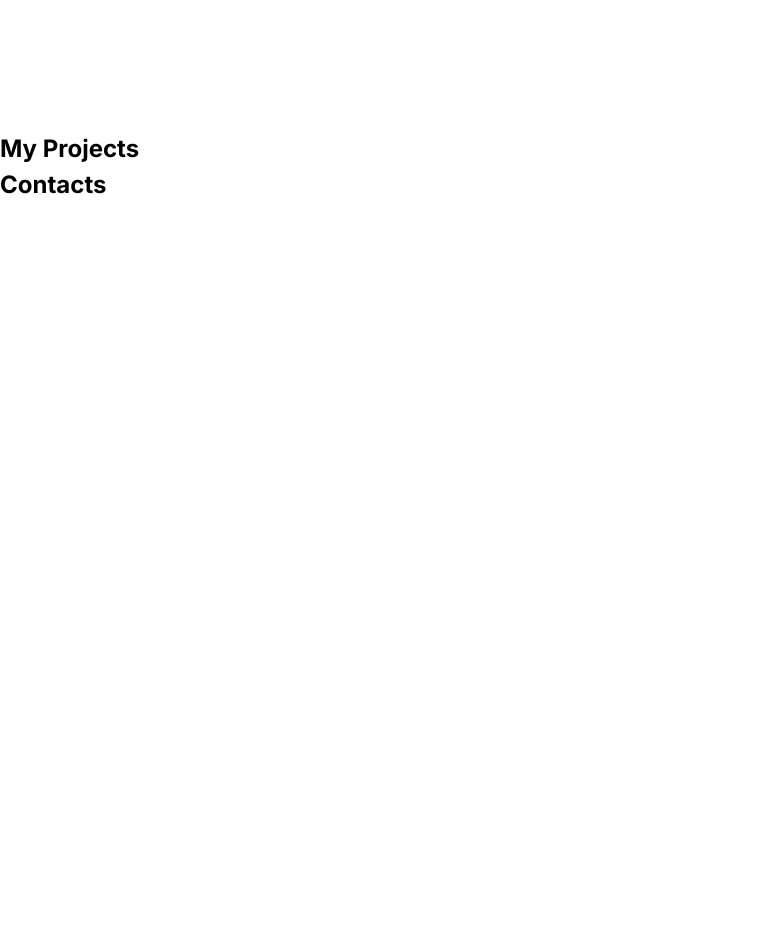
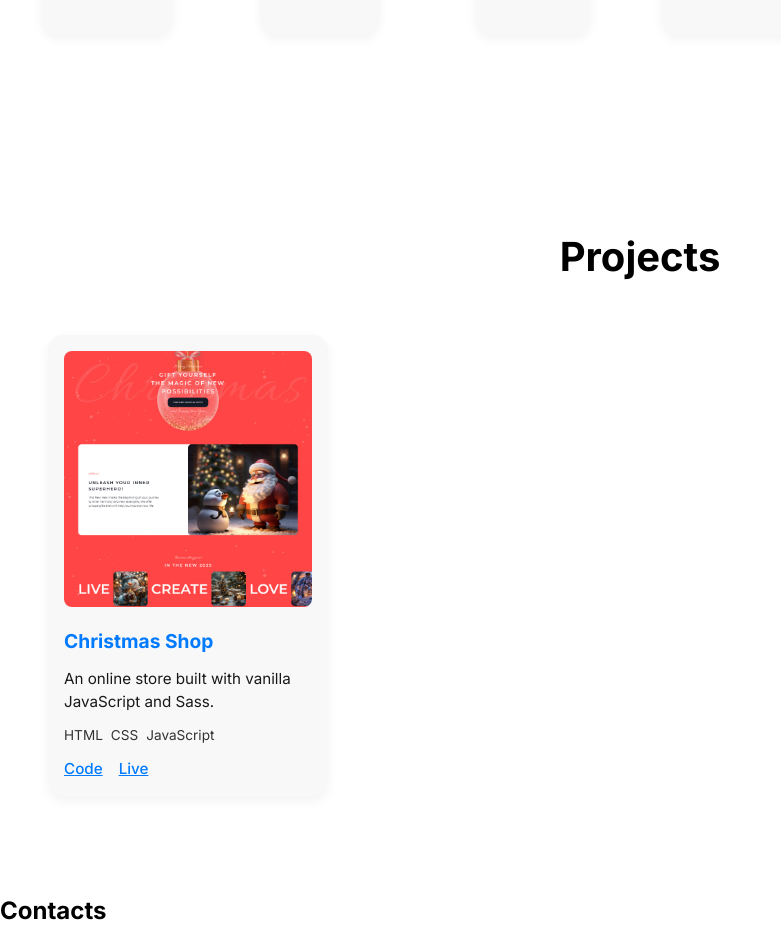
Before and after one commit to Chebannich/my-portfolio, a React (Vite) app: page / in a window 1280 px wide. Shown: the part 1523-2452 px from the top of the page, without its empty margins (0-781 px from the left). Before the commit the page ends 1726 px from the top, so only its background shows below. Built offline with nearby package versions, Linux system fonts and the light colour scheme.

Commit message:
feat: Add Projects section with first item

```diff
--- /dev/null
+++ b/src/components/Projects/Projects.scss
@@ -0,0 +1,80 @@
+.projects {
+  padding: 6rem 3rem;
+
+  &__title {
+    text-align: center;
+    font-size: 2.5rem;
+    margin-bottom: 3rem;
+  }
+
+  &__grid {
+    display: grid;
+    grid-template-columns: repeat(5, minmax(280px, 1fr));
+    gap: 2rem;
+  }
+
+  &__card {
+    background: var(--card);
+    border-radius: 1rem;
+    box-shadow: var(--shadow);
+    overflow: hidden;
+    padding: 1rem;
+    display: flex;
+    flex-direction: column;
+    gap: 0.75rem;
+    transition: transform 0.3s ease, box-shadow 0.3s ease;
+
+    &:hover {
+      transform: translateY(-4px);
+      box-shadow: var(--shadow-lg);
+    }
+
+    img {
+      width: 100%;
+      height: calc(100vw/5);
+      border-radius: 0.5rem;
+      object-fit: cover;
+    }
+
+    h3 {
+      font-size: 1.2rem;
+      color: var(--accent);
+      margin: 0.5rem 0 0;
+    }
+
+    p {
+      font-size: 0.95rem;
+      opacity: 0.9;
+      line-height: 1.5;
+    }
+
+    ul {
+      display: flex;
+      flex-wrap: wrap;
+      gap: 0.5rem;
+      font-size: 0.85rem;
+      color: var(--text);
+      opacity: 0.8;
+      list-style: none;
+      padding: 0;
+      margin: 0;
+    }
+
+    .projects__links {
+      margin-top: auto;
+      display: flex;
+      gap: 1rem;
+
+      a {
+        color: var(--accent);
+        font-weight: 500;
+        font-size: 0.95rem;
+        transition: 0.2s;
+
+        &:hover {
+          text-decoration: underline;
+        }
+      }
+    }
+  }
+}
--- a/src/components/Projects/Projects.tsx
+++ b/src/components/Projects/Projects.tsx
@@ -1,7 +1,40 @@
+import './Projects.scss';
+
+const projects = [
+  {
+    title: 'Christmas Shop',
+    description: 'An online store built with vanilla JavaScript and Sass.',
+    stack: ['HTML', 'CSS', 'JavaScript'],
+    image: 'src/assets/img/christmas-shop.jpg',
+    github: 'https://github.com/chebannich/christmas-shop',
+    demo: 'https://chebannich.github.io/christmas-shop/',
+  },
+];
+
 const Projects = () => {
   return (
-    <section className="projects">
-      <h1>My Projects</h1>
+    <section className="projects" id="projects">
+      <div className="container">
+        <h2 className="projects__title">Projects</h2>
+        <div className="projects__grid">
+          {projects.map((project) => (
+            <div key={project.title} className="projects__card">
+              <img src={project.image} alt={project.title} />
+              <h3>{project.title}</h3>
+              <p>{project.description}</p>
+              <ul>
+                {project.stack.map((tech) => (
+                  <li key={tech}>{tech}</li>
+                ))}
+              </ul>
+              <div className="projects__links">
+                <a href={project.github} target="_blank" rel="noreferrer">Code</a>
+                <a href={project.demo} target="_blank" rel="noreferrer">Live</a>
+              </div>
+            </div>
+          ))}
+        </div>
+      </div>
     </section>
   );
 };
--- a/src/styles/_variables.scss
+++ b/src/styles/_variables.scss
@@ -2,10 +2,18 @@
   --bg: #ffffff;
   --text: #000000;
   --accent: #007aff;
+  --card: #f8f8f8;
+
+  --shadow: 0 4px 12px rgba(0, 0, 0, 0.05);
+  --shadow-lg: 0 6px 20px rgba(0, 0, 0, 0.1);
 }
 
 [data-theme="dark"] {
   --bg: #0f0f0f;
   --text: #ffffff;
   --accent: #00bfff;
+  --card: #1b1b1b;
+
+  --shadow: 0 4px 12px rgba(255, 255, 255, 0.05);
+  --shadow-lg: 0 6px 20px rgba(255, 255, 255, 0.1);
 }
```
Also changed, not shown: src/assets/img/christmas-shop.jpg (added).
